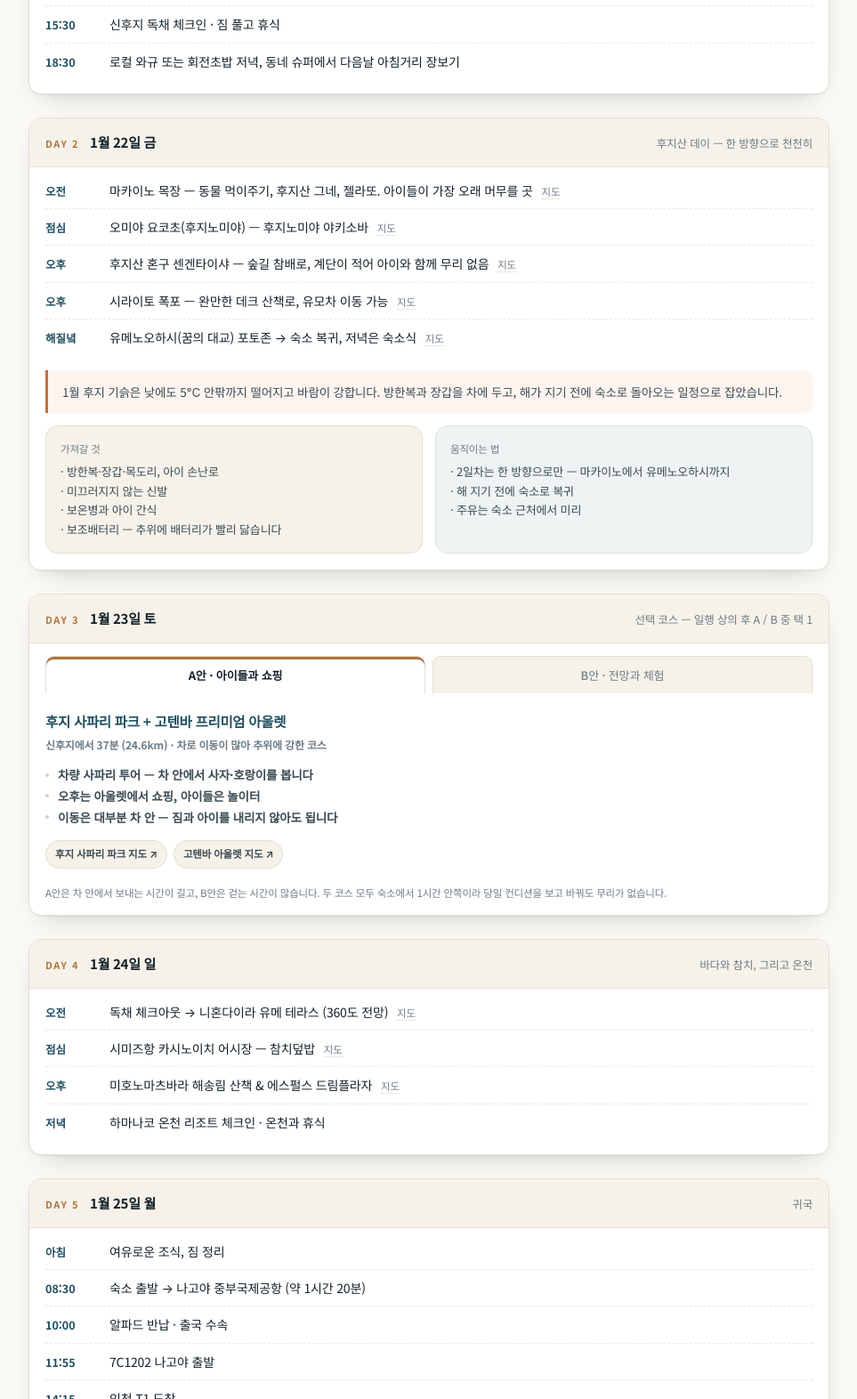
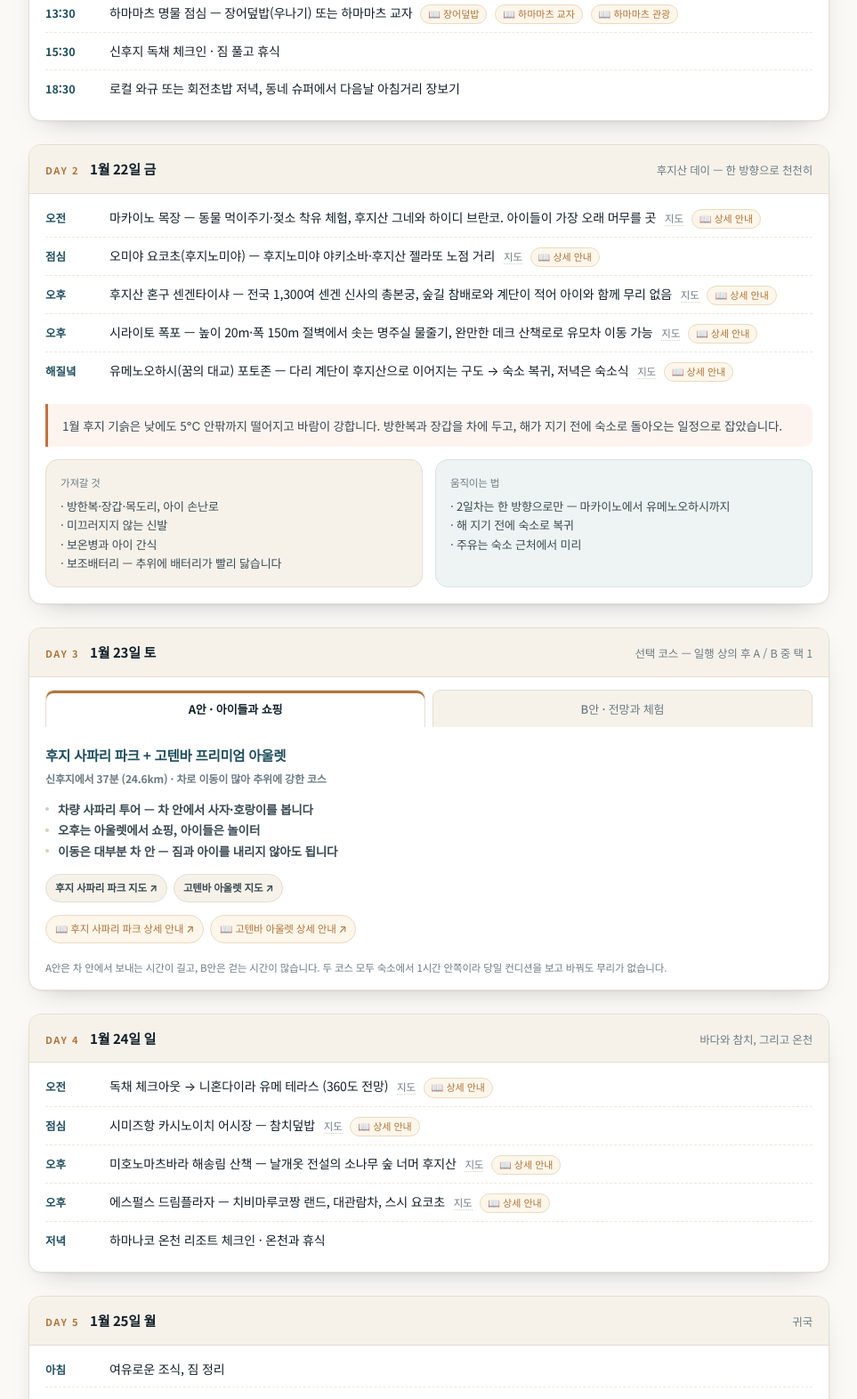
Before and after one commit to dlwlsdn/shizuoka-family-trip-2027, a plain HTML site: page index.html in a window 1280 px wide. Shown: the part 6050-7622 px from the top of the page at 89% size, without its empty margins (158-1121 px from the left). Drawn offline with Linux system fonts and the light colour scheme.

Commit message:
일정 각 장소별 상세 안내 링크 추가

```diff
--- a/index.html
+++ b/index.html
@@ -198,6 +198,12 @@ td.hi{background:#f4f7f6}
 .tl b{font-weight:500}
 .tl .map{font-size:11.5px; color:var(--ink3); margin-left:6px; white-space:nowrap; border-bottom:1px dotted var(--line2)}
 .tl .map:hover{color:var(--teal); text-decoration:none}
+.tl .guide{
+  display:inline-block; margin-left:5px; padding:1px 8px 2px; border-radius:100px;
+  background:#fdf6ea; border:1px solid #eadbc2; color:var(--acc);
+  font-size:11px; font-weight:500; line-height:1.55; white-space:nowrap; letter-spacing:0;
+}
+.tl .guide:hover{background:#f7ebd6; border-color:var(--gold); text-decoration:none}
 
 /* tabs */
 .tabs{display:flex; gap:8px; padding:14px 18px 0}
@@ -218,6 +224,8 @@ td.hi{background:#f4f7f6}
 .tab-panel ul li::before{content:''; position:absolute; left:0; top:.7em; width:4px; height:4px; border-radius:50%; background:var(--line2)}
 .chips{display:flex; gap:7px; flex-wrap:wrap; margin-top:14px}
 .chip{font-size:11.5px; padding:5px 10px; border-radius:100px; background:var(--panel); color:var(--ink2); border:1px solid var(--line)}
+.chip.guide{background:#fdf6ea; border-color:#eadbc2; color:var(--acc); font-weight:500}
+.chip.guide:hover{background:#f7ebd6; border-color:var(--gold); text-decoration:none}
 
 /* callouts */
 .note{border-left:3px solid var(--gold); background:#fdfaf3; padding:13px 16px; border-radius:0 10px 10px 0; font-size:13.5px; line-height:1.65; color:var(--ink2)}
@@ -602,6 +610,7 @@ footer .sep{height:1px; background:rgba(255,255,255,.12); margin:26px 0 18px}
       <div class="no">05 · 일자별 일정</div>
       <h2>하루씩 보는 4박 5일</h2>
       <p class="lead">1월의 후지 기슭은 해가 짧습니다. 아침은 느긋하게, 오후에 야외 일정을 몰아 넣었습니다. 아래 시각은 이동 소요 시간을 기준으로 잡은 예상치입니다.</p>
+      <p class="tiny" style="margin-top:10px">장소 옆 <b style="color:var(--acc)">📖</b> 표시를 누르면 그곳의 볼거리·먹거리·영업시간을 한국어로 정리한 안내 페이지가 새 창으로 열립니다. (2026-11-18 직접 열어 확인)</p>
     </div>
 
     <!-- DAY 1 -->
@@ -611,7 +620,7 @@ footer .sep{height:1px; background:rgba(255,255,255,.12); margin:26px 0 18px}
         <li><span class="t">10:55</span><span>나고야 중부국제공항 도착 · 입국 수속</span></li>
         <li><span class="t">11:30</span><span>공항 렌터카 카운터에서 <b>알파드 수령</b> <span class="tiny">(국제면허증·여권 제시)</span></span></li>
         <li><span class="t">12:00</span><span>신토메이 고속도로로 하마마츠 방향 이동</span></li>
-        <li><span class="t">13:30</span><span>하마마츠 명물 점심 — 장어덮밥(우나기) 또는 하마마츠 교자</span></li>
+        <li><span class="t">13:30</span><span>하마마츠 명물 점심 — 장어덮밥(우나기) 또는 하마마츠 교자 <a class="guide" href="https://www.hamamatsu-japan.com/ko/column/8730/" target="_blank" rel="noopener">📖 장어덮밥</a> <a class="guide" href="https://www.hamamatsu-japan.com/ko/column/78763/" target="_blank" rel="noopener">📖 하마마츠 교자</a> <a class="guide" href="https://www.hamamatsu-japan.com/ko/" target="_blank" rel="noopener">📖 하마마츠 관광</a></span></li>
         <li><span class="t">15:30</span><span>신후지 독채 <b>체크인</b> · 짐 풀고 휴식</span></li>
         <li><span class="t">18:30</span><span>로컬 와규 또는 회전초밥 저녁, 동네 슈퍼에서 다음날 아침거리 장보기</span></li>
       </ul>
@@ -621,11 +630,11 @@ footer .sep{height:1px; background:rgba(255,255,255,.12); margin:26px 0 18px}
     <article class="day">
       <div class="day-head"><span class="d">DAY 2</span><span class="date">1월 22일 금</span><span class="what">후지산 데이 — 한 방향으로 천천히</span></div>
       <ul class="tl">
-        <li><span class="t">오전</span><span><b>마카이노 목장</b> — 동물 먹이주기, 후지산 그네, 젤라또. 아이들이 가장 오래 머무를 곳 <a class="map" href="https://www.google.com/maps/search/?api=1&amp;query=%E3%81%BE%E3%81%8B%E3%81%84%E3%81%AE%E7%89%A7%E5%A0%B4" target="_blank" rel="noopener">지도</a></span></li>
-        <li><span class="t">점심</span><span><b>오미야 요코초</b>(후지노미야) — 후지노미야 야키소바 <a class="map" href="https://www.google.com/maps/search/?api=1&amp;query=%E3%81%8A%E5%AE%AE%E6%A8%AA%E4%B8%81" target="_blank" rel="noopener">지도</a></span></li>
-        <li><span class="t">오후</span><span><b>후지산 혼구 센겐타이샤</b> — 숲길 참배로, 계단이 적어 아이와 함께 무리 없음 <a class="map" href="https://www.google.com/maps/search/?api=1&amp;query=%E5%AF%8C%E5%A3%AB%E5%B1%B1%E6%9C%AC%E5%AE%AE%E6%B5%85%E9%96%93%E5%A4%A7%E7%A4%BE" target="_blank" rel="noopener">지도</a></span></li>
-        <li><span class="t">오후</span><span><b>시라이토 폭포</b> — 완만한 데크 산책로, 유모차 이동 가능 <a class="map" href="https://www.google.com/maps/search/?api=1&amp;query=%E7%99%BD%E7%B3%B8%E3%81%AE%E6%BB%9D" target="_blank" rel="noopener">지도</a></span></li>
-        <li><span class="t">해질녘</span><span><b>유메노오하시</b>(꿈의 대교) 포토존 → 숙소 복귀, 저녁은 숙소식 <a class="map" href="https://www.google.com/maps/search/?api=1&amp;query=%E5%A4%A2%E3%81%AE%E5%A4%A7%E6%A9%8B" target="_blank" rel="noopener">지도</a></span></li>
+        <li><span class="t">오전</span><span><b>마카이노 목장</b> — 동물 먹이주기·젖소 착유 체험, 후지산 그네와 하이디 브란코. 아이들이 가장 오래 머무를 곳 <a class="map" href="https://www.google.com/maps/search/?api=1&amp;query=%E3%81%BE%E3%81%8B%E3%81%84%E3%81%AE%E7%89%A7%E5%A0%B4" target="_blank" rel="noopener">지도</a> <a class="guide" href="https://fujinomiya.gr.jp/ko/guide/86/" target="_blank" rel="noopener">📖 상세 안내</a></span></li>
+        <li><span class="t">점심</span><span><b>오미야 요코초</b>(후지노미야) — 후지노미야 야키소바·후지산 젤라또 노점 거리 <a class="map" href="https://www.google.com/maps/search/?api=1&amp;query=%E3%81%8A%E5%AE%AE%E6%A8%AA%E4%B8%81" target="_blank" rel="noopener">지도</a> <a class="guide" href="https://m.blog.naver.com/goshizuoka/224051161293" target="_blank" rel="noopener">📖 상세 안내</a></span></li>
+        <li><span class="t">오후</span><span><b>후지산 혼구 센겐타이샤</b> — 전국 1,300여 센겐 신사의 총본궁, 숲길 참배로와 계단이 적어 아이와 함께 무리 없음 <a class="map" href="https://www.google.com/maps/search/?api=1&amp;query=%E5%AF%8C%E5%A3%AB%E5%B1%B1%E6%9C%AC%E5%AE%AE%E6%B5%85%E9%96%93%E5%A4%A7%E7%A4%BE" target="_blank" rel="noopener">지도</a> <a class="guide" href="https://fujinomiya.gr.jp/ko/guide/175/" target="_blank" rel="noopener">📖 상세 안내</a></span></li>
+        <li><span class="t">오후</span><span><b>시라이토 폭포</b> — 높이 20m·폭 150m 절벽에서 솟는 명주실 물줄기, 완만한 데크 산책로로 유모차 이동 가능 <a class="map" href="https://www.google.com/maps/search/?api=1&amp;query=%E7%99%BD%E7%B3%B8%E3%81%AE%E6%BB%9D" target="_blank" rel="noopener">지도</a> <a class="guide" href="https://exploreshizuoka.jp/kr/blog/https-exploreshizuoka-jp-en-uncategorized-2/" target="_blank" rel="noopener">📖 상세 안내</a></span></li>
+        <li><span class="t">해질녘</span><span><b>유메노오하시</b>(꿈의 대교) 포토존 — 다리 계단이 후지산으로 이어지는 구도 → 숙소 복귀, 저녁은 숙소식 <a class="map" href="https://www.google.com/maps/search/?api=1&amp;query=%E5%A4%A2%E3%81%AE%E5%A4%A7%E6%A9%8B" target="_blank" rel="noopener">지도</a> <a class="guide" href="https://www.gltjp.com/ko/directory/item/18437/" target="_blank" rel="noopener">📖 상세 안내</a></span></li>
       </ul>
       <div style="padding:0 18px 18px">
         <div class="note warn" style="margin-bottom:14px">1월 후지 기슭은 낮에도 5℃ 안팎까지 떨어지고 바람이 강합니다. 방한복과 장갑을 차에 두고, 해가 지기 전에 숙소로 돌아오는 일정으로 잡았습니다.</div>
@@ -661,6 +670,10 @@ footer .sep{height:1px; background:rgba(255,255,255,.12); margin:26px 0 18px}
           <a class="chip" href="https://www.google.com/maps/search/?api=1&amp;query=%E5%AF%8C%E5%A3%AB%E3%82%B5%E3%83%95%E3%82%A1%E3%83%AA%E3%83%91%E3%83%BC%E3%82%AF" target="_blank" rel="noopener">후지 사파리 파크 지도 ↗</a>
           <a class="chip" href="https://www.google.com/maps/search/?api=1&amp;query=%E5%BE%A1%E6%AE%BF%E5%A0%B4%E3%83%97%E3%83%AC%E3%83%9F%E3%82%A2%E3%83%A0%E3%83%BB%E3%82%A2%E3%82%A6%E3%83%88%E3%83%AC%E3%83%83%E3%83%88" target="_blank" rel="noopener">고텐바 아울렛 지도 ↗</a>
         </div>
+        <div class="chips">
+          <a class="chip guide" href="https://locally.matcha-jp.com/ko/23196" target="_blank" rel="noopener">📖 후지 사파리 파크 상세 안내 ↗</a>
+          <a class="chip guide" href="https://www.premiumoutlets.co.jp/kor/gotemba/" target="_blank" rel="noopener">📖 고텐바 아울렛 상세 안내 ↗</a>
+        </div>
       </div>
       <div class="tab-panel" id="panelB" role="tabpanel" aria-labelledby="tabB">
         <h5>이즈 파노라마 파크 + 딸기 따기 + 슈젠지 온천</h5>
@@ -674,6 +687,11 @@ footer .sep{height:1px; background:rgba(255,255,255,.12); margin:26px 0 18px}
           <a class="chip" href="https://www.google.com/maps/search/?api=1&amp;query=%E4%BC%8A%E8%B1%86%E3%83%91%E3%83%8E%E3%83%A9%E3%83%9E%E3%83%91%E3%83%BC%E3%82%AF" target="_blank" rel="noopener">이즈 파노라마 파크 지도 ↗</a>
           <a class="chip" href="https://www.google.com/maps/search/?api=1&amp;query=%E4%BF%AE%E7%A6%85%E5%AF%BA" target="_blank" rel="noopener">슈젠지 지도 ↗</a>
         </div>
+        <div class="chips">
+          <a class="chip guide" href="https://exploreshizuoka.jp/kr/blog/%EC%9D%B4%EC%A6%88-%ED%8C%A8%EB%85%B8%EB%9D%BC%EB%A7%88-%ED%8C%8C%ED%81%AC-%EC%95%84%EC%98%A4%ED%85%8C%EB%9D%BC%EC%8A%A4-%EC%97%90%EC%84%9C-%EC%97%AC%EC%9C%A0%EB%A1%9C%EC%9A%B4-%ED%95%9C%EB%95%8C/" target="_blank" rel="noopener">📖 이즈 파노라마 파크 상세 안내 ↗</a>
+          <a class="chip guide" href="https://izu-travel-guide.com/ko/izu/shuzenji/" target="_blank" rel="noopener">📖 슈젠지 볼거리 안내 ↗</a>
+          <a class="chip guide" href="https://japanfruits.jp/ko/farm/ema-ichigo-kari-center/" target="_blank" rel="noopener">📖 딸기 따기 안내 ↗</a>
+        </div>
       </div>
       <div class="tiny" style="padding:0 18px 16px">A안은 차 안에서 보내는 시간이 길고, B안은 걷는 시간이 많습니다. 두 코스 모두 숙소에서 1시간 안쪽이라 당일 컨디션을 보고 바꿔도 무리가 없습니다.</div>
     </article>
@@ -682,9 +700,10 @@ footer .sep{height:1px; background:rgba(255,255,255,.12); margin:26px 0 18px}
     <article class="day">
       <div class="day-head"><span class="d">DAY 4</span><span class="date">1월 24일 일</span><span class="what">바다와 참치, 그리고 온천</span></div>
       <ul class="tl">
-        <li><span class="t">오전</span><span>독채 체크아웃 → <b>니혼다이라 유메 테라스</b> (360도 전망) <a class="map" href="https://www.google.com/maps/search/?api=1&amp;query=%E6%97%A5%E6%9C%AC%E5%B9%B3%E5%A4%A2%E3%83%86%E3%83%A9%E3%82%B9" target="_blank" rel="noopener">지도</a></span></li>
-        <li><span class="t">점심</span><span><b>시미즈항 카시노이치 어시장</b> — 참치덮밥 <a class="map" href="https://www.google.com/maps/search/?api=1&amp;query=%E6%B8%85%E6%B0%B4%E6%B8%AF%E6%B2%B3%E5%B2%B8%E3%81%AE%E5%B8%82" target="_blank" rel="noopener">지도</a></span></li>
-        <li><span class="t">오후</span><span><b>미호노마츠바라</b> 해송림 산책 &amp; 에스펄스 드림플라자 <a class="map" href="https://www.google.com/maps/search/?api=1&amp;query=%E4%B8%89%E4%BF%9D%E6%9D%BE%E5%8E%9F" target="_blank" rel="noopener">지도</a></span></li>
+        <li><span class="t">오전</span><span>독채 체크아웃 → <b>니혼다이라 유메 테라스</b> (360도 전망) <a class="map" href="https://www.google.com/maps/search/?api=1&amp;query=%E6%97%A5%E6%9C%AC%E5%B9%B3%E5%A4%A2%E3%83%86%E3%83%A9%E3%82%B9" target="_blank" rel="noopener">지도</a> <a class="guide" href="https://www.visit-shizuoka.com/ko/spot/detail_329.html" target="_blank" rel="noopener">📖 상세 안내</a></span></li>
+        <li><span class="t">점심</span><span><b>시미즈항 카시노이치 어시장</b> — 참치덮밥 <a class="map" href="https://www.google.com/maps/search/?api=1&amp;query=%E6%B8%85%E6%B0%B4%E6%B8%AF%E6%B2%B3%E5%B2%B8%E3%81%AE%E5%B8%82" target="_blank" rel="noopener">지도</a> <a class="guide" href="https://www.visit-shizuoka.com/ko/spot/detail_46.html" target="_blank" rel="noopener">📖 상세 안내</a></span></li>
+        <li><span class="t">오후</span><span><b>미호노마츠바라</b> 해송림 산책 — 날개옷 전설의 소나무 숲 너머 후지산 <a class="map" href="https://www.google.com/maps/search/?api=1&amp;query=%E4%B8%89%E4%BF%9D%E6%9D%BE%E5%8E%9F" target="_blank" rel="noopener">지도</a> <a class="guide" href="https://miho-no-matsubara.jp/lang/ko/about/" target="_blank" rel="noopener">📖 상세 안내</a></span></li>
+        <li><span class="t">오후</span><span><b>에스펄스 드림플라자</b> — 치비마루코짱 랜드, 대관람차, 스시 요코초 <a class="map" href="https://www.google.com/maps/search/?api=1&amp;query=%E3%82%A8%E3%82%B9%E3%83%91%E3%83%AB%E3%82%B9%E3%83%89%E3%83%AA%E3%83%BC%E3%83%A0%E3%83%97%E3%83%A9%E3%82%B6" target="_blank" rel="noopener">지도</a> <a class="guide" href="https://www.visit-shizuoka.com/ko/spot/detail_4.html" target="_blank" rel="noopener">📖 상세 안내</a></span></li>
         <li><span class="t">저녁</span><span>하마나코 온천 리조트 <b>체크인</b> · 온천과 휴식</span></li>
       </ul>
     </article>
```
